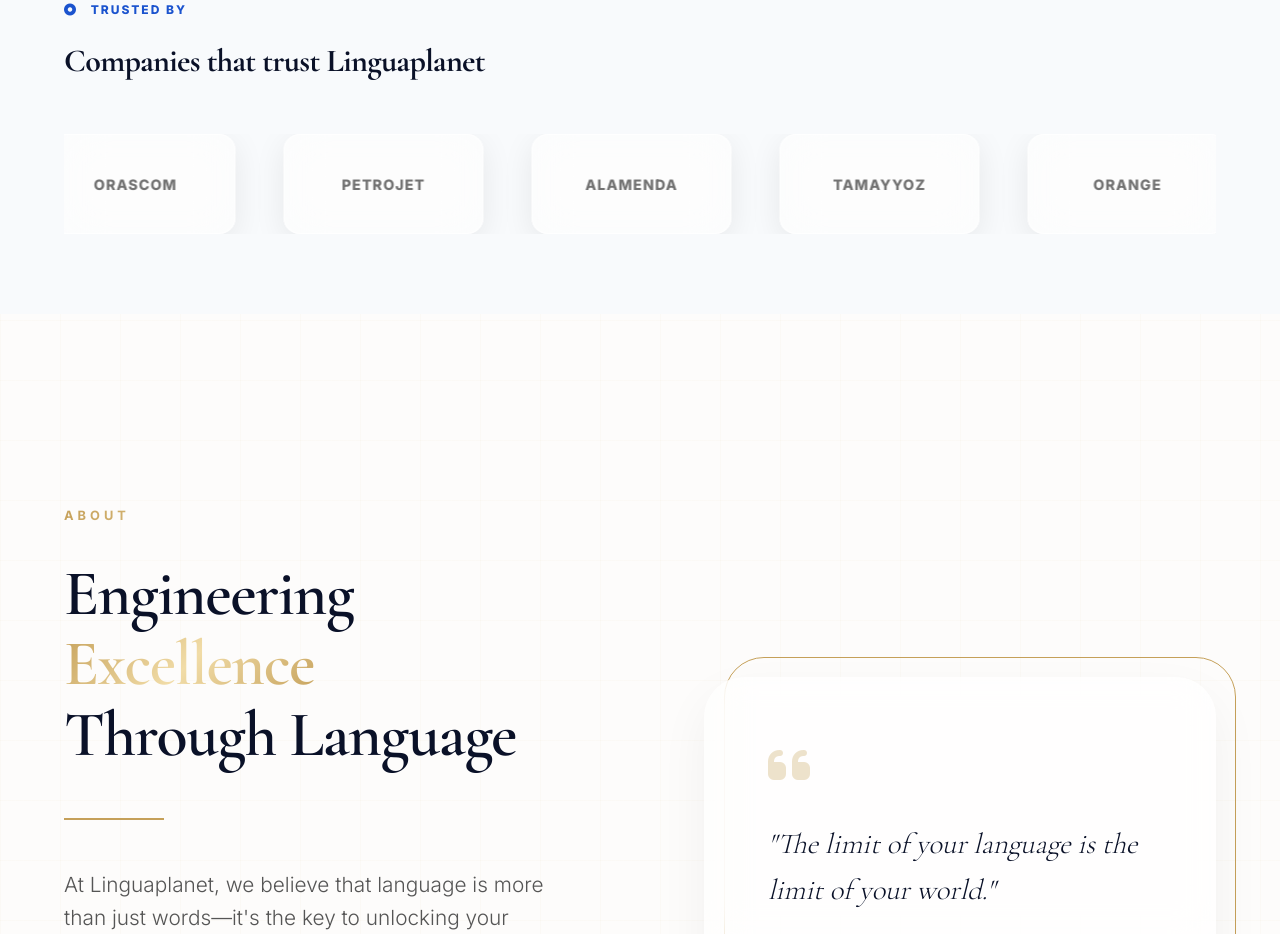
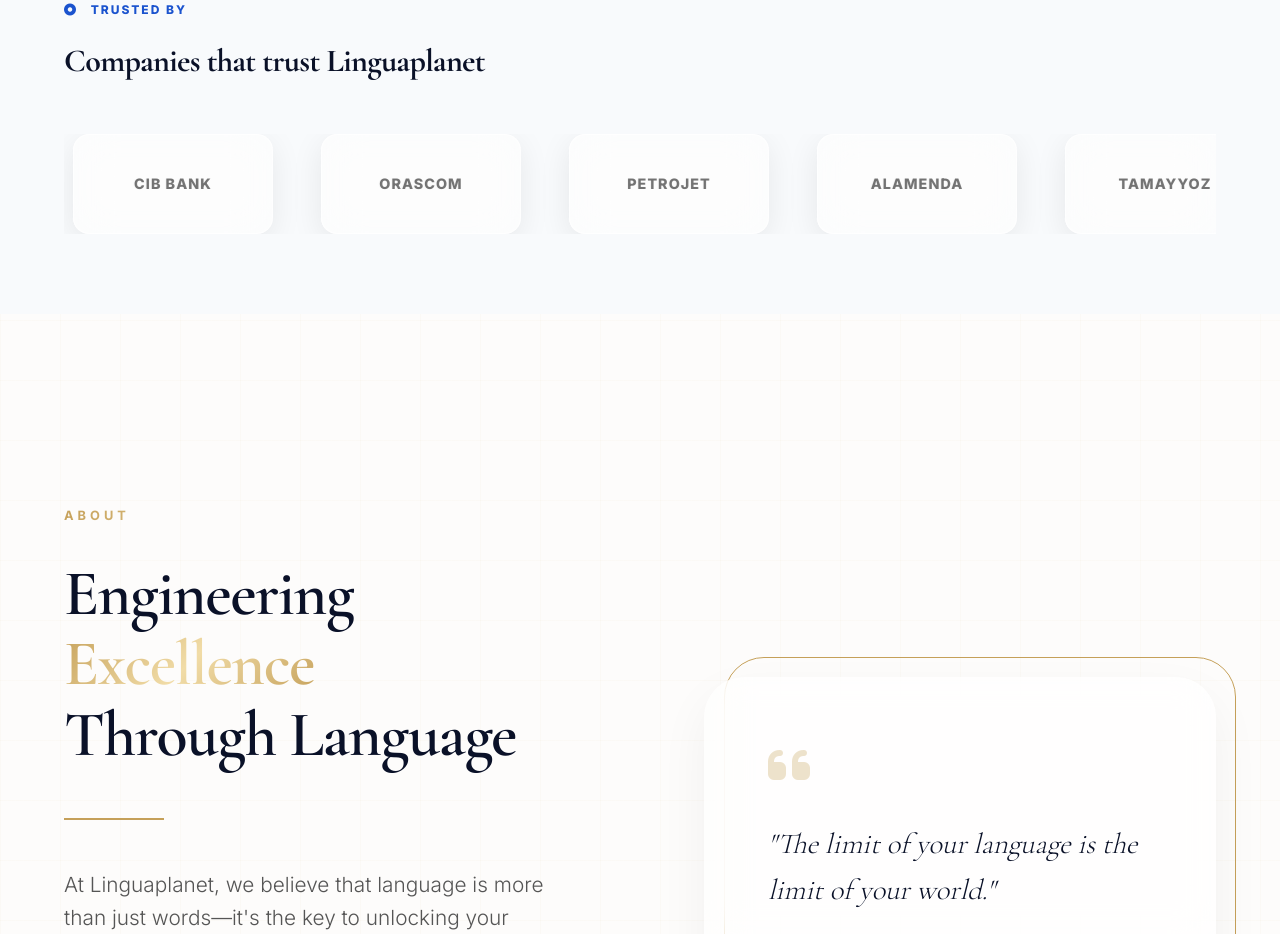
Before and after one commit to Imenloader/EnglishProfile, a Next.js app: page / in a window 1280 px wide. Shown: the part 880-1814 px from the top of the page. Built offline with nearby package versions, Linux system fonts and the light colour scheme; no server answers; the database is empty; a web font is replaced by a local one.

Commit message:
⚡ Bolt: optimize marquee performance and fix RTL blank state

```diff
--- a/src/app/globals.css
+++ b/src/app/globals.css
@@ -230,13 +230,23 @@
 .marquee-track {
   display: flex;
   gap: 3rem;
-  animation: marquee-scroll 22s linear infinite;
+  animation: marquee-scroll 35s linear infinite;
   width: max-content;
+  will-change: transform;
 }
 
 @keyframes marquee-scroll {
-  from { transform: translateX(0); }
-  to { transform: translateX(-50%); }
+  from { transform: translate3d(0, 0, 0); }
+  to { transform: translate3d(-33.33%, 0, 0); }
+}
+
+[dir="rtl"] .marquee-track {
+  animation: marquee-scroll-rtl 35s linear infinite;
+}
+
+@keyframes marquee-scroll-rtl {
+  from { transform: translate3d(0, 0, 0); }
+  to { transform: translate3d(33.33%, 0, 0); }
 }
 
 .marquee-wrap:hover .marquee-track {
--- a/src/app/page.tsx
+++ b/src/app/page.tsx
@@ -75,12 +75,12 @@
             <h2 style={{ fontSize: '2rem', fontWeight: 800 }}>{t('companiesTrust')}</h2>
           </div>
 
-          <div className="marquee-wrap" data-aos="fade-up" data-aos-delay="100">
+          <div className="marquee-wrap" style={{ marginTop: '2rem' }}>
             <div className="marquee-track">
               {[
                 'Vodafone EG', 'Etisalat', 'CIB Bank', 'Orascom', 'Petrojet', 'Alamenda', 'Tamayyoz', 'Orange', 'WE', 'HSBC'
               ].map((partner, i) => (
-                <div key={i} className="glass-card" style={{
+                <div key={`p1-${i}`} className="glass-card" style={{
                   display: 'flex',
                   alignItems: 'center',
                   justifyContent: 'center',
@@ -96,11 +96,31 @@
                   <span style={{ fontWeight: 800, color: '#64748b', fontSize: '0.9rem', letterSpacing: '1px' }}>{partner.toUpperCase()}</span>
                 </div>
               ))}
-              {/* Duplicate for infinite loop */}
+              {/* Duplicate 1 for infinite loop */}
               {[
                 'Vodafone EG', 'Etisalat', 'CIB Bank', 'Orascom', 'Petrojet', 'Alamenda', 'Tamayyoz', 'Orange', 'WE', 'HSBC'
               ].map((partner, i) => (
-                <div key={i + 20} className="glass-card" style={{
+                <div key={`p2-${i}`} className="glass-card" style={{
+                  display: 'flex',
+                  alignItems: 'center',
+                  justifyContent: 'center',
+                  width: '200px',
+                  height: '100px',
+                  borderRadius: '16px',
+                  filter: 'grayscale(100%)',
+                  flexShrink: 0
+                }}
+                onMouseEnter={(e) => e.currentTarget.style.filter = 'grayscale(0%)'}
+                onMouseLeave={(e) => e.currentTarget.style.filter = 'grayscale(100%)'}
+                >
+                  <span style={{ fontWeight: 800, color: '#64748b', fontSize: '0.9rem', letterSpacing: '1px' }}>{partner.toUpperCase()}</span>
+                </div>
+              ))}
+              {/* Duplicate 2 for absolute continuity on large screens */}
+              {[
+                'Vodafone EG', 'Etisalat', 'CIB Bank', 'Orascom', 'Petrojet', 'Alamenda', 'Tamayyoz', 'Orange', 'WE', 'HSBC'
+              ].map((partner, i) => (
+                <div key={`p3-${i}`} className="glass-card" style={{
                   display: 'flex',
                   alignItems: 'center',
                   justifyContent: 'center',
```
